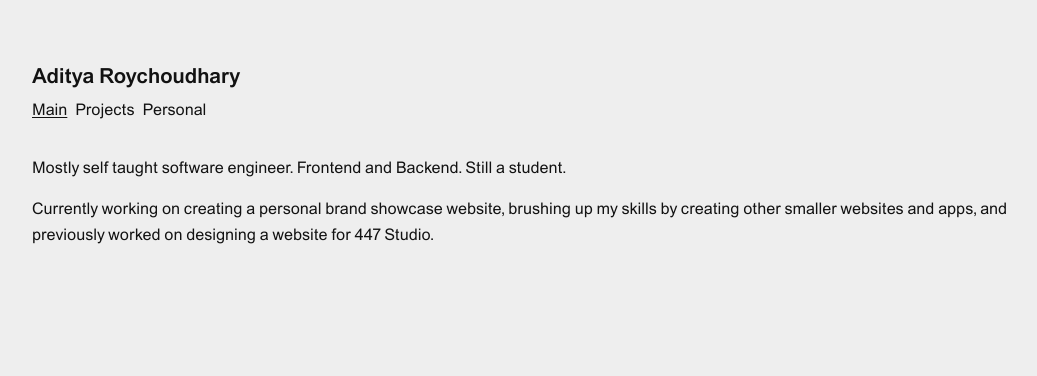
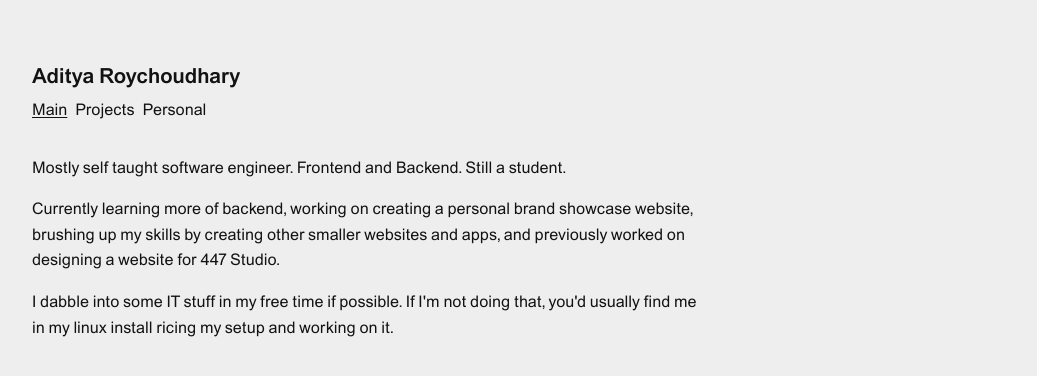
Before and after one commit to adityaroychoudhary/ary, a Next.js app: page / in a window 1280 px wide. Shown: the top 376 px of the page, without its empty margins (112-1149 px from the left). Built offline with nearby package versions, Linux system fonts and the light colour scheme.

Commit message:
feat: enhance global styles with scrollbar customization and fade-in animations

```diff
--- a/app/globals.css
+++ b/app/globals.css
@@ -13,8 +13,8 @@
 }
 
 ::selection {
-  background: blue;
-  color: yellow;
+  background: oklch(97.2% 0.126 108.5);
+  color: oklch(0.18 0 0);
 }
 
 .theme-light {
@@ -41,4 +41,50 @@
   p {
     font-size: 1rem;
   }
+
+  ::-webkit-scrollbar {
+    width: 5px;
+  }
+
+  ::-webkit-scrollbar-track {
+    background: transparent;
+  }
+
+  ::-webkit-scrollbar-thumb {
+    background: var(--border);
+  }
+
+  * {
+    scrollbar-width: thin;
+    scrollbar-color: var(--border) transparent;
+  }
 }
+
+@view-transition {
+  navigation: auto;
+}
+
+@keyframes fade-in {
+  from {
+    opacity: 0;
+    transform: translateX(10px);
+    filter: blur(2px);
+  }
+
+  to {
+    opacity: 1;
+    transform: none;
+    filter: blur(0px);
+  }
+}
+
+.fade-in {
+  animation: fade-in 600ms ease-out both;
+  animation-delay: calc(var(--i, 0) * 60ms);
+}
+
+@media (prefers-reduced-motion: reduce) {
+  .fade-in {
+    animation: none;
+  }
+}
--- a/app/layout.tsx
+++ b/app/layout.tsx
@@ -37,7 +37,7 @@ export default function RootLayout({ children }: LayoutProps<"/">) {
         >
           <main className="mx-auto flex max-w-5xl flex-col gap-8 px-4 py-16">
             <header className="flex flex-col gap-2">
-              <h1>Aditya Roychoudhary</h1>
+              <h1 className="fade-in [--i:0]">Aditya Roychoudhary</h1>
               <Navbar />
             </header>
             {children}
--- a/app/page.tsx
+++ b/app/page.tsx
@@ -1,15 +1,21 @@
+import { UpdatedPill } from "@/components/UpdatedPill";
+
 export default function Home() {
   return (
-    <div className="flex flex-col gap-4">
-      <p>
+    <div className="flex flex-col gap-4 max-w-full md:max-w-2xl">
+      <p className="fade-in [--i:2]">
         Mostly self taught software engineer. Frontend and Backend. Still a
         student.
       </p>
-      <p>
-        Currently working on creating a personal brand showcase website,
+      <p className="fade-in [--i:3]">
+        Currently learning more of backend, working on creating a personal brand showcase website,
         brushing up my skills by creating other smaller websites and apps, and
         previously worked on designing a website for 447 Studio.
       </p>
+      <p className="fade-in [--i:4]">
+        I dabble into some IT stuff in my free time if possible. If I'm not doing that, you'd usually find me in my linux install ricing my setup and working on it.
+      </p>
+      {/* <UpdatedPill /> */}
     </div>
   );
 }
--- a/components/Navbar.tsx
+++ b/components/Navbar.tsx
@@ -13,7 +13,7 @@ export default function Navbar() {
   const pathname = usePathname();
 
   return (
-    <nav className="flex gap-2">
+    <nav className="flex gap-2 fade-in [--i:1]">
       {links.map(({ href, label }) => {
         const isActive =
           href === "/" ? pathname === "/" : pathname.startsWith(href);
@@ -22,9 +22,8 @@ export default function Navbar() {
           <Link
             key={href}
             href={href}
-            className={`transition-colors hover:text-(--sd) ${
-              isActive ? "underline underline-offset-[1.5px]" : ""
-            }`}
+            className={`transition-colors hover:text-(--sd) ${isActive ? "underline underline-offset-[1.5px]" : ""
+              }`}
           >
             {label}
           </Link>
--- /dev/null
+++ b/components/UpdatedPill.tsx
@@ -0,0 +1,16 @@
+"use client";
+
+export function UpdatedPill() {
+
+  const pillClass =
+    " inline-flex w-fit items-center rounded-[8px]  bg-(--pill)/10 px-3 py-1 text-sm text-(--sd) leading-none text-(--pill) transition-colors duration-200 hover:border-(--fg) hover:text-(--fg) focus-visible:border-(--fg) focus-visible:text-(--fg) focus-visible:outline-none";
+
+  return (
+    <div
+      className={`mt-2 ${pillClass}`}
+      suppressHydrationWarning
+    >
+      ~ Oct 14 2026
+    </div>
+  );
+}
```
